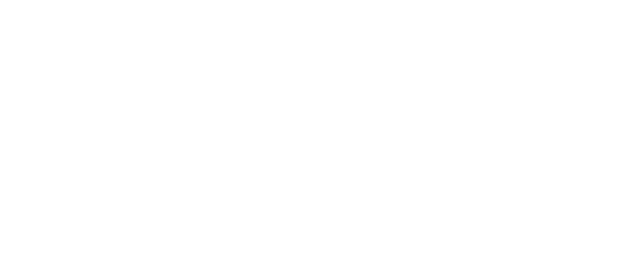
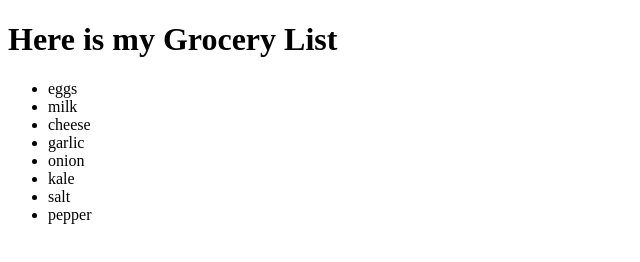
Before and after one commit to Vago16/review, a plain HTML site: page javascriptaio/ingredientsList/ingredientsList.html in a window 1280 px wide. Shown: the whole page, without its empty margins (0-640 px from the left). Drawn offline with Linux system fonts and the light colour scheme.

Commit message:
finished js and added element and h2 to html

```diff
--- a/javascriptaio/ingredientsList/ingredientsList.html
+++ b/javascriptaio/ingredientsList/ingredientsList.html
@@ -6,6 +6,8 @@
 		<title>Ingredients List</title>
 	</head>
 	<body>
+		<h1>Here is my Grocery List</h1>
+		<ul id="ingredients"></ul>
 		<script src="ingredientsList.js"></script>
 	</body>
 </html>
--- a/javascriptaio/ingredientsList/ingredientsList.js
+++ b/javascriptaio/ingredientsList/ingredientsList.js
@@ -0,0 +1,5 @@
+const ingredients = ['eggs', 'milk', 'cheese', 'garlic', 'onion', 'kale', 'salt', 'pepper'];
+
+let listItems = ingredients.map((singleIngredient) => `<li>${singleIngredient}</li>`).join('');
+
+document.getElementById('ingredients').innerHTML = listItems;
```
